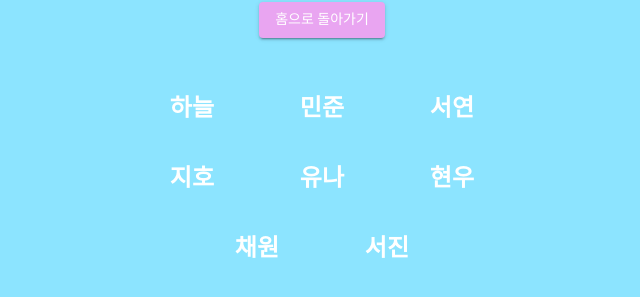
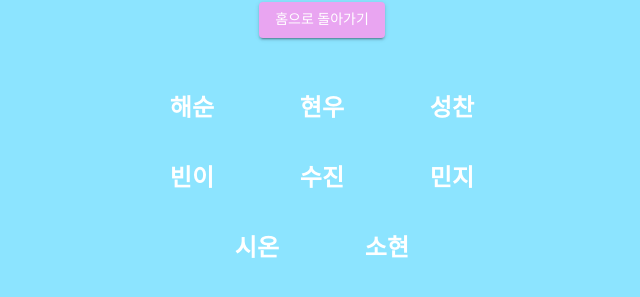
Before and after one commit to ch0rckbean/tag-hope, a React (Create React App) app: page /complete in a window 1280 px wide. Shown: the part 353-650 px from the top of the page, without its empty margins (318-958 px from the left). Built offline with nearby package versions, Linux system fonts and the light colour scheme; a web font is replaced by a local one.

Commit message:
modfy: name

```diff
--- a/src/components/Complete.js
+++ b/src/components/Complete.js
@@ -12,7 +12,7 @@ export default function Complete() {
 
   const handleBackHome = () => nav('/');
 
-  const donors = ['하늘', '민준', '서연', '지호', '유나', '현우', '채원', '서진'];
+  const donors = ['해순', '현우', '성찬', '빈이', '수진', '민지', '시온', '소현'];
 
   return (
     <Box
```
